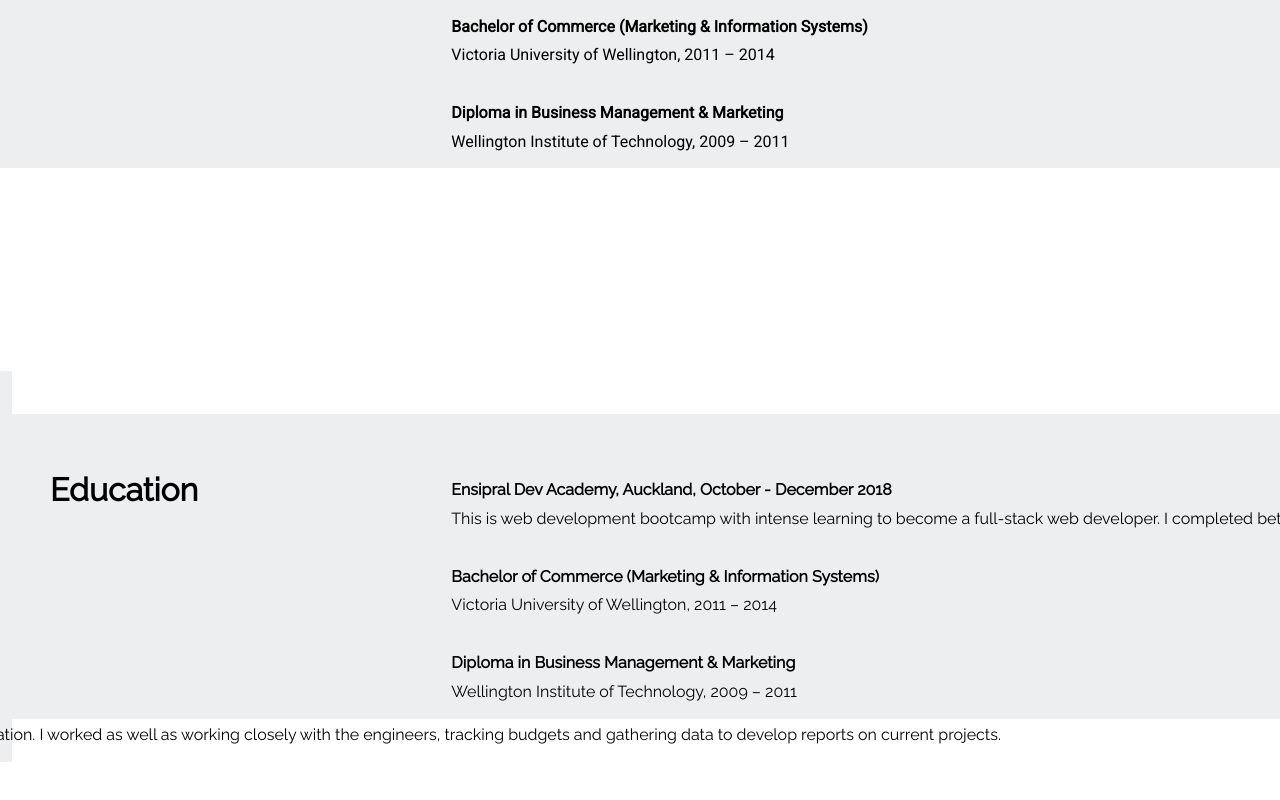
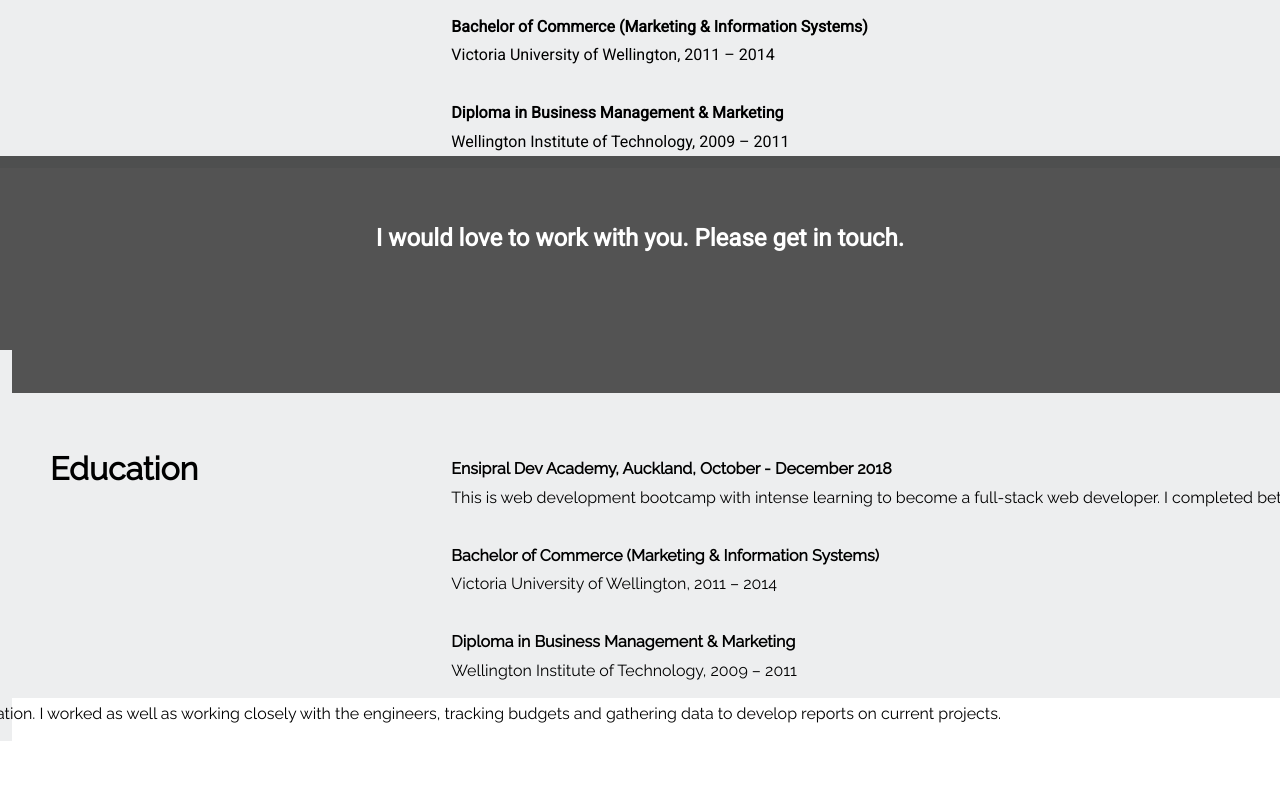
Before and after one commit to AmboMaya/Maya-Portfolio, a React app: page / in a window 1280 px wide. Shown: the part 2848-3648 px from the top of the page. Built offline with nearby package versions, Linux system fonts and the light colour scheme.

Commit message:
added content on footer body/ modified layout for footer nav and media icons

```diff
--- a/src/components/Navigation/Footer/Footer.jsx
+++ b/src/components/Navigation/Footer/Footer.jsx
@@ -5,8 +5,13 @@ import SocialMediaIcons from '../../Layout/SocialMediaIcons/SocialMediaIcons';
 
 const Footer = (footer) => (
   <React.Fragment>
-    <NavigationItems className={classes.Footer}/>
-    <SocialMediaIcons />
+    <div className={`${classes.Footer} footer`}>
+      <div style={{padding: '70px 0 70px 0'}}>
+        <h2>I would love to work with you. Please get in touch.</h2>
+      </div>
+      <NavigationItems />
+      <SocialMediaIcons />
+    </div>
   </React.Fragment>
 )
 
```
